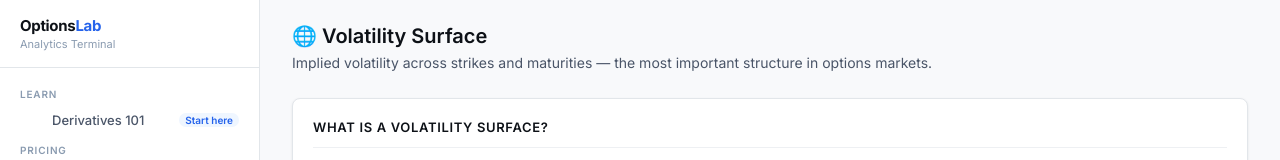
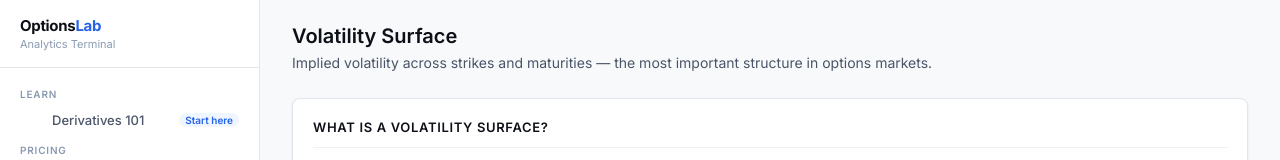
Before and after one commit to 2004luca/options-terminal, a React (Create React App) app: page /surface in a window 1280 px wide. Shown: the top 160 px of the page. Built offline with nearby package versions, Linux system fonts and the light colour scheme.

Commit message:
style: remove remaining emojis

```diff
--- a/src/pages/OptionsChain.js
+++ b/src/pages/OptionsChain.js
@@ -132,7 +132,7 @@ export default function OptionsChain() {
   return (
     <div style={{ maxWidth: 1100, margin: '0 auto' }}>
       <div style={{ marginBottom: 24 }}>
-        <h1>📋 Options Chain</h1>
+        <h1>Options Chain</h1>
         <p style={{ marginTop: 4 }}>
           Real-world style options chain — Black-Scholes pricing with Greeks and open interest.
         </p>
--- a/src/pages/VolSurface.js
+++ b/src/pages/VolSurface.js
@@ -69,7 +69,7 @@ export default function VolSurface() {
   return (
     <div style={{ maxWidth: 1000, margin: '0 auto' }}>
       <div style={{ marginBottom: 24 }}>
-        <h1>🌐 Volatility Surface</h1>
+        <h1>Volatility Surface </h1>
         <p style={{ marginTop: 4 }}>
           Implied volatility across strikes and maturities — the most important structure in options markets.
         </p>
```
